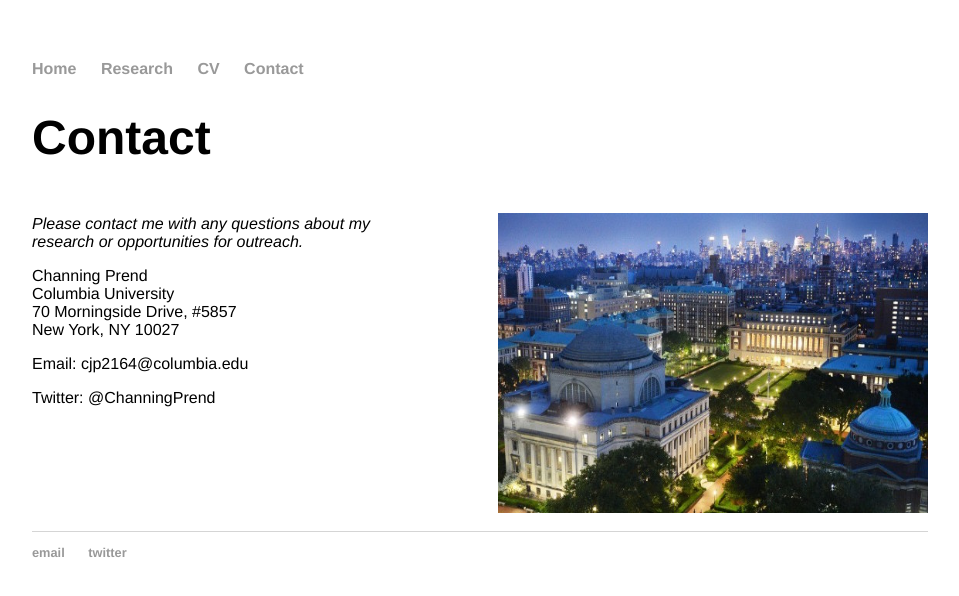
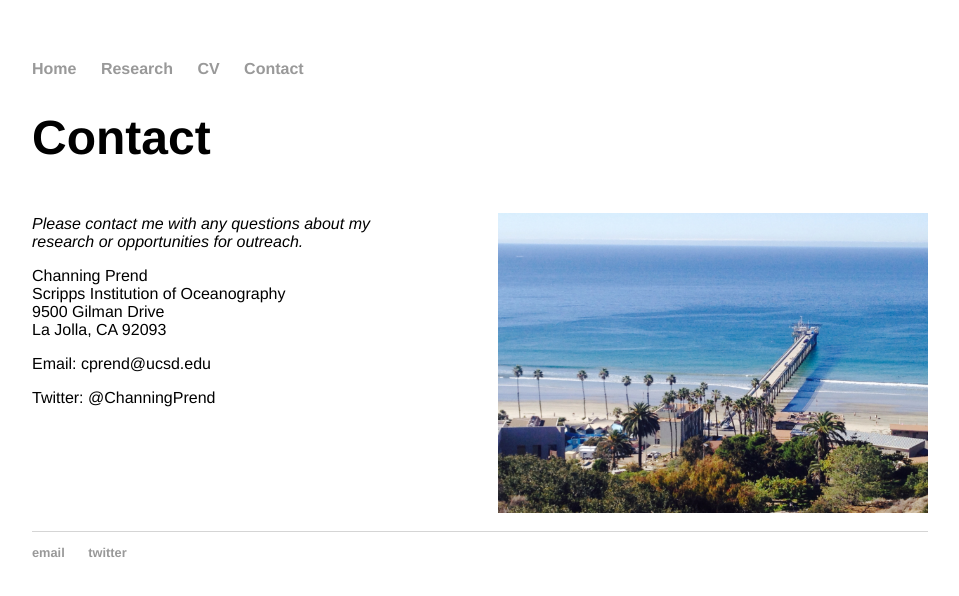
Before and after one commit to cprend/cprend.github.io, a Jekyll site: the page contact/index.html, which Jekyll copies as it is, in a window 1280 px wide. Shown: the top 596 px of the page, without its empty margins (160-1119 px from the left). Built offline with Jekyll 4.4.1, drawn with Linux system fonts in a browser that asks for light colours.

Commit message:
Update index.html

```diff
--- a/contact/index.html
+++ b/contact/index.html
@@ -18,20 +18,20 @@
 
 			<div class="blurb">
 	<h1>Contact</h1>
-			<p style="float: right;"><img src="columbia.jpg" width="430" height="300" class="inline"></p><br/>
+			<p style="float: right;"><img src="Scripps.jpg" width="430" height="300" class="inline"></p><br/>
 			<em>Please contact me with any questions about my <br/>research or opportunities for outreach.</em>
 				<p>Channing Prend<br/>
-				Columbia University<br/>
-				70 Morningside Drive, #5857<br/>
-				New York, NY 10027</p>
-				<p> Email: cjp2164@columbia.edu</p>
+				Scripps Institution of Oceanography<br/>
+				9500 Gilman Drive<br/>
+				La Jolla, CA 92093</p>
+				<p> Email: cprend@ucsd.edu</p>
 				<p>Twitter: @ChanningPrend</p><br/><br/><br/><br/><br/><br/>
 </div><!-- /.blurb -->
 
 			</div><!-- /.container -->
 			<footer>
 	    		<ul>
-	        		<li><a href="mailto:cjp2164@columbia.edu">email</a></li>
+	        		<li><a href="mailto:cprend@ucsd.edu">email</a></li>
 	        		<li><a href="https://twitter.com/ChanningPrend">twitter</a></li>
 				</ul>
 			</footer>
```
